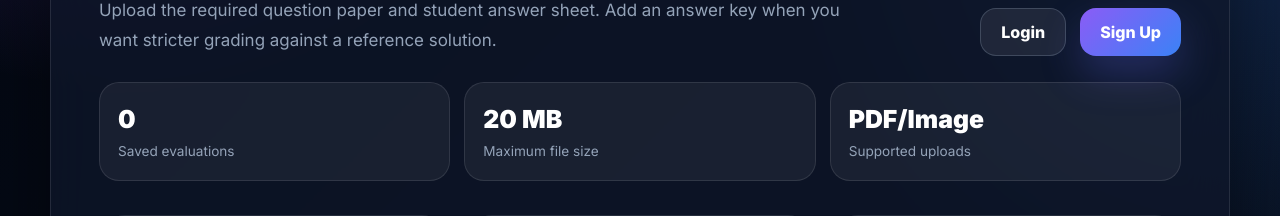
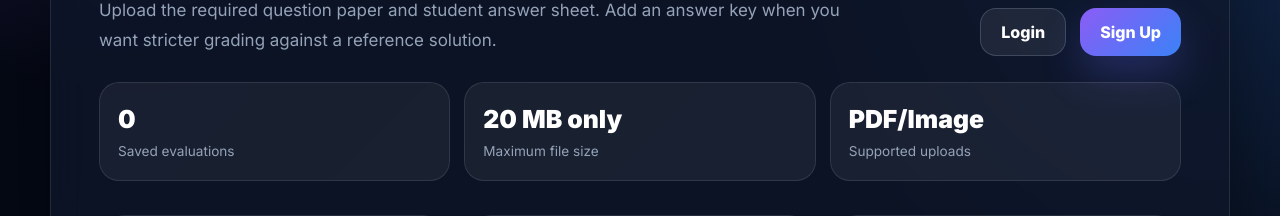
Before and after one commit to akshatg109/ai-evaluater, a Flask app: page /dashboard in a window 1280 px wide. Shown: the part 309-525 px from the top of the page. Run offline with Flask 3, Linux system fonts and the light colour scheme.

Commit message:
fix: clarify maximum file size label in dashboard

```diff
--- a/evaluator_app/templates/dashboard.html
+++ b/evaluator_app/templates/dashboard.html
@@ -38,7 +38,7 @@
                         <span class="stat-label">Saved evaluations</span>
                     </div>
                     <div class="stat-card">
-                        <span class="stat-value">20 MB</span>
+                        <span class="stat-value">20 MB only</span>
                         <span class="stat-label">Maximum file size</span>
                     </div>
                     <div class="stat-card">
```
